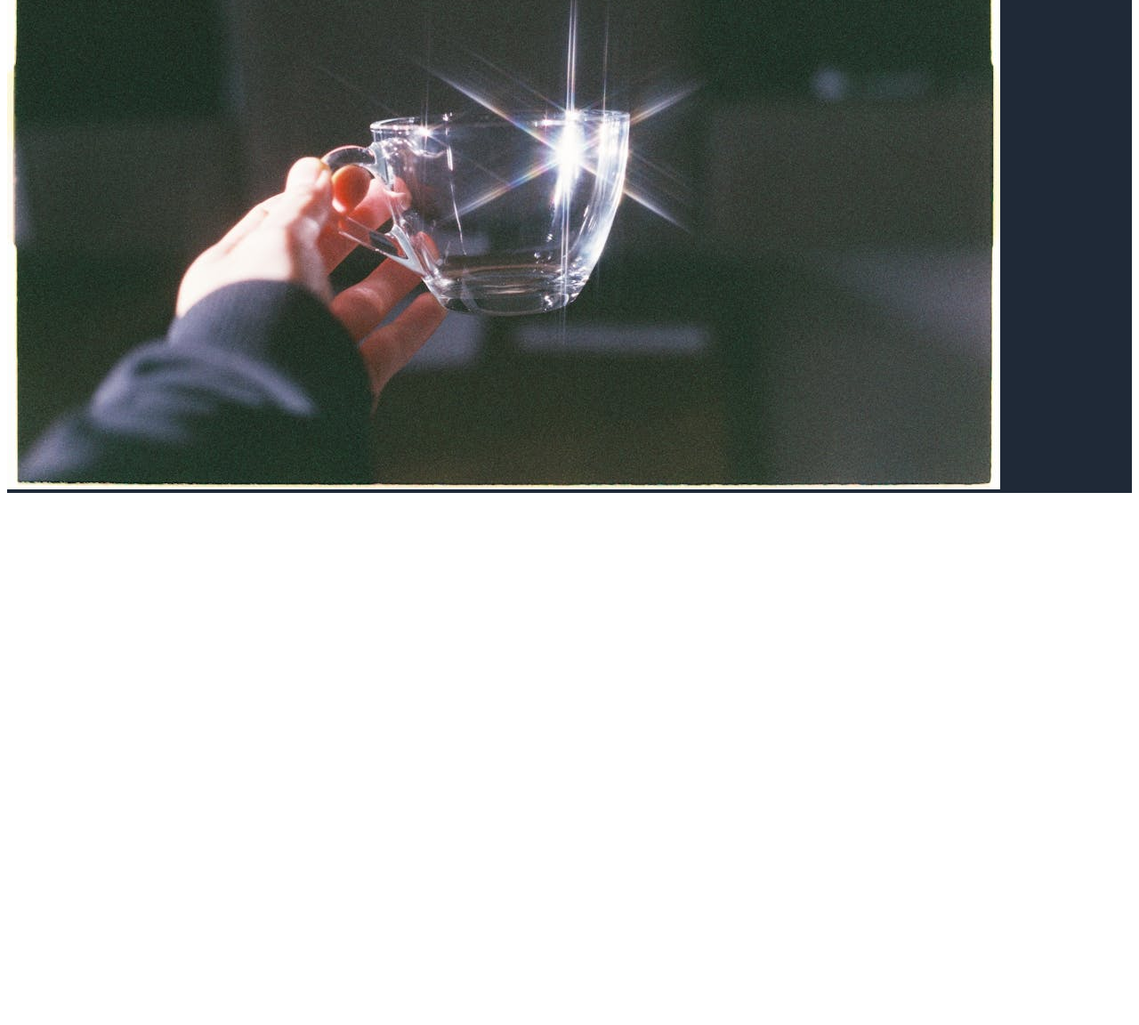
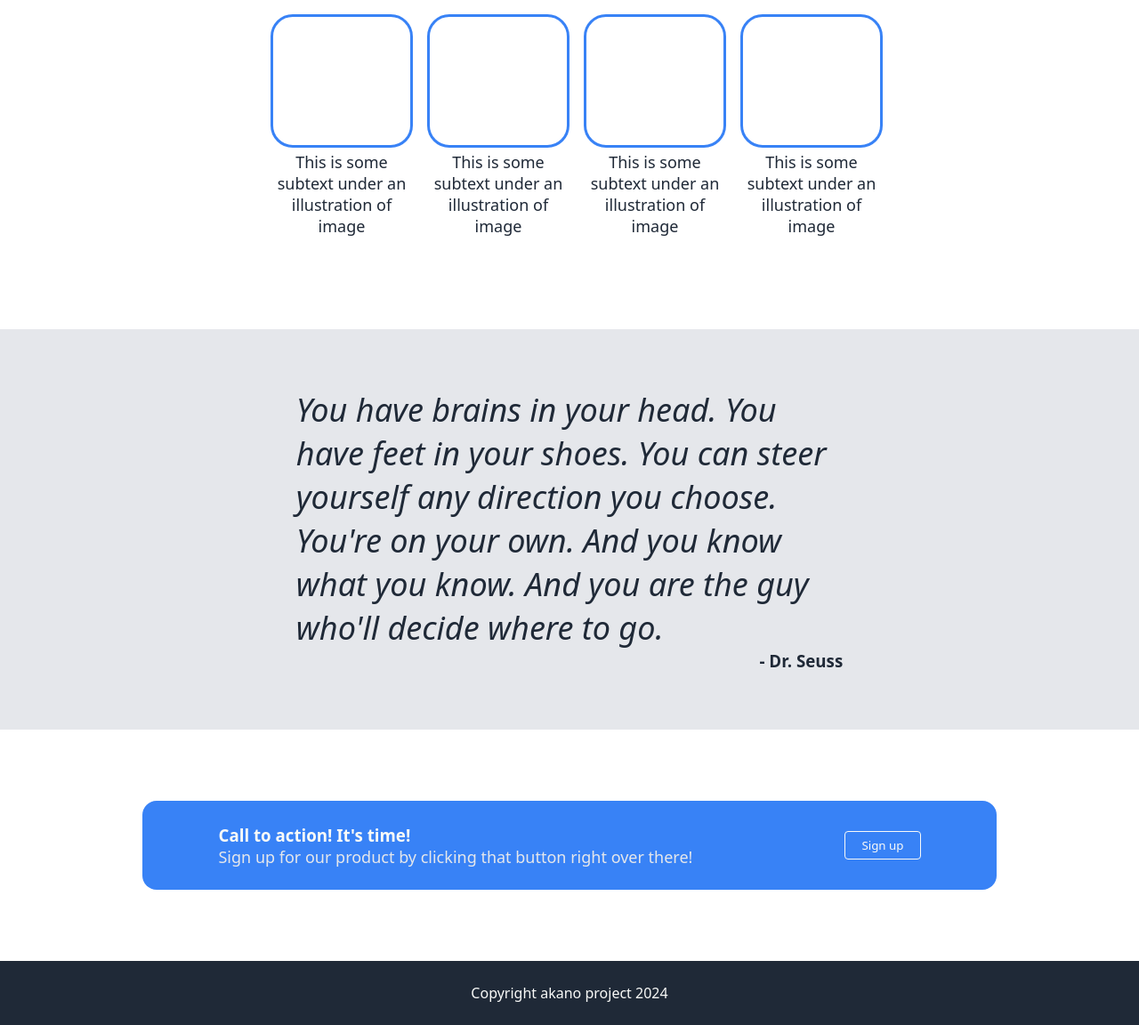
Before and after one commit to akanoComp/Landing-Page, a plain HTML site: page index.html in a window 1280 px wide. Shown: the part 456-1608 px from the top of the page at 89% size. Before the commit the page ends 1018 px from the top, so only its background shows below. Drawn offline with Linux system fonts and the light colour scheme.

Commit message:
finish landing page

```diff
--- a/index.html
+++ b/index.html
@@ -18,7 +18,7 @@
       </nav>
     </header>
     <main>
-      <div>
+      <div class="hero">
         <h1>This website is awesome</h1>
         <p>
           this website has some subtextthat goes hereunder main title. It's
@@ -28,5 +28,51 @@
       </div>
       <img src="glass-mug.jpeg" alt="glass-mug" />
     </main>
+    <section>
+      <h3>Some random information</h3>
+      <div class="box-container">
+        <li>
+          <div></div>
+          <p>This is some subtext under an illustration of image</p>
+        </li>
+        <li>
+          <div></div>
+          <p>This is some subtext under an illustration of image</p>
+        </li>
+        <li>
+          <div></div>
+          <p>This is some subtext under an illustration of image</p>
+        </li>
+        <li>
+          <div></div>
+          <p>This is some subtext under an illustration of image</p>
+        </li>
+      </div>
+    </section>
+
+    <article>
+      <div class="quote-container">
+        <div class="quote">
+          <p>
+            You have brains in your head. You have feet in your shoes. You can
+            steer yourself any direction you choose. You're on your own. And you
+            know what you know. And you are the guy who'll decide where to go.
+          </p>
+          <h3>- Dr. Seuss</h3>
+        </div>
+      </div>
+
+      <div class="signup">
+        <div>
+          <h3>Call to action! It's time!</h3>
+          <p>
+            Sign up for our product by clicking that button right over there!
+          </p>
+        </div>
+        <button>Sign up</button>
+      </div>
+    </article>
+
+    <footer>Copyright akano project 2024</footer>
   </body>
 </html>
--- a/style.css
+++ b/style.css
@@ -1,4 +1,156 @@
+* {
+  margin: 0;
+  padding: 0;
+  box-sizing: border-box;
+  font-family: system-ui, -apple-system, BlinkMacSystemFont, "Segoe UI", Roboto,
+    Oxygen, Ubuntu, Cantarell, "Open Sans", "Helvetica Neue", sans-serif;
+}
+
 header,
 main {
   background-color: #1f2937;
+  padding: 12px 242px 32px;
+  display: flex;
+  justify-content: space-between;
 }
+
+nav ul {
+  list-style: none;
+}
+
+li {
+  display: inline;
+  margin: 0 0 0 16px;
+}
+
+li,
+p {
+  color: #e5e7eb;
+  font-size: 18px;
+}
+
+h1,
+h2,
+button {
+  color: #f9faf8;
+}
+
+h1 {
+  font-size: 48px;
+  font-weight: bolder;
+}
+
+.hero {
+  width: 450px;
+}
+
+img {
+  width: 350px;
+  height: 200px;
+}
+
+button {
+  background-color: #3882f6;
+  padding: 6px 18px;
+  border-radius: 4px;
+  border: solid 1px #000;
+  margin: 6px 0;
+  font-weight: 500;
+}
+
+section {
+  display: flex;
+  flex-direction: column;
+  align-items: center;
+  gap: 32px;
+  padding: 24px 0;
+}
+
+section h3 {
+  color: #1f2937;
+  font-size: 36px;
+  font-weight: bolder;
+}
+
+.box-container {
+  display: flex;
+  justify-content: space-evenly;
+}
+
+.box-container li {
+  width: 160px;
+}
+
+.box-container div {
+  height: 150px;
+  width: auto;
+  border: solid #3882f6;
+  border-radius: 25px;
+  margin-bottom: 4px;
+}
+
+.box-container li p {
+  color: #1f2937;
+  text-align: center;
+}
+
+article {
+  display: flex;
+  justify-content: center;
+  align-items: center;
+  flex-direction: column;
+  gap: 5rem;
+  padding: 5rem 0;
+}
+
+.quote-container {
+  height: 450px;
+  display: flex;
+  flex-direction: column;
+  justify-content: center;
+  align-items: center;
+  gap: 12px;
+  background-color: #e5e7eb;
+}
+
+.quote {
+  width: 48%;
+  display: flex;
+  flex-direction: column;
+  justify-content: center;
+  align-items: center;
+}
+
+.quote p {
+  color: #1f2937;
+  font-style: italic;
+  font-size: 36px;
+}
+
+.quote h3 {
+  color: #1f2937;
+  align-self: flex-end;
+}
+
+.signup {
+  background-color: #3882f6;
+  color: #f9faf8;
+  width: 75%;
+  height: 100px;
+  border-radius: 16px;
+  display: flex;
+  align-items: center;
+  justify-content: space-around;
+}
+
+.signup button {
+  border: 1px solid #f9faf8;
+  padding: 6px 18px;
+}
+
+footer {
+  background-color: #1f2937;
+  color: #f9faf8;
+  text-align: center;
+  padding: 25px 0;
+}
```
